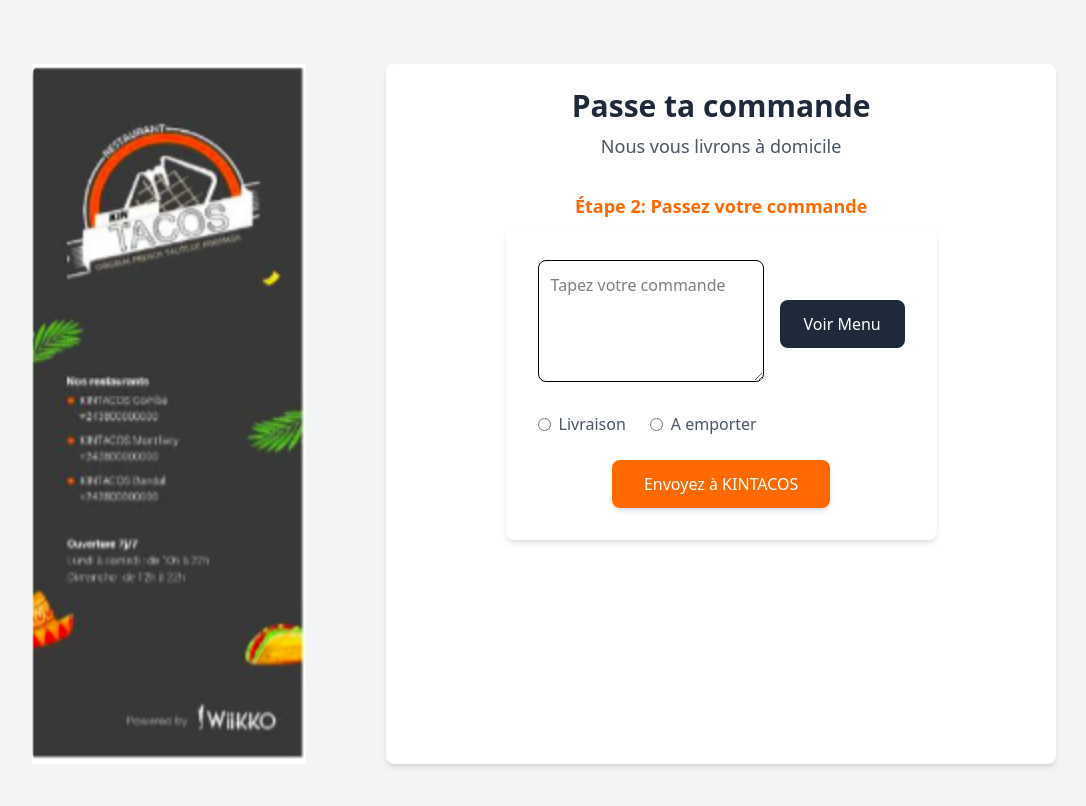
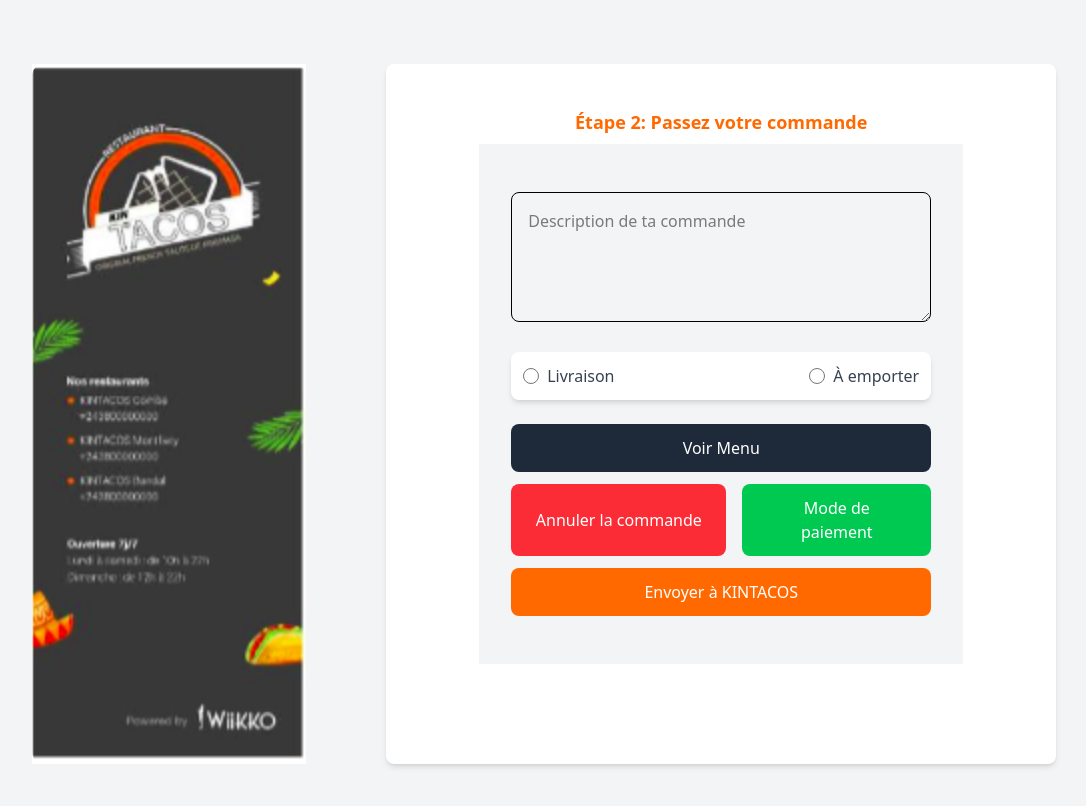
Before and after one commit to Jumvi/commandDesign, a React (Vite) app: page /command-pass in a window 1280 px wide. Shown: the top 806 px of the page, without its empty margins (96-1182 px from the left). Built offline with nearby package versions, Linux system fonts and the light colour scheme.

Commit message:
refactor: update PassCommandeData interface and improve CommandeForm structure

```diff
--- a/public/utils/types.ts
+++ b/public/utils/types.ts
@@ -14,5 +14,5 @@
 export interface PassCommandeData {
   commande: string;
   modeLivraison: "Livraison" | "A emporter";
-  optionCommande: "Livraison" | "A emporter";
+  modeCommande: "Livraison" | "A emporter";
 }
--- a/src/components/command-form.tsx
+++ b/src/components/command-form.tsx
@@ -95,7 +95,7 @@
             {...register("codePaysWhatsapp", {
               required: "Le code pays est requis",
             })}
-            defaultValue={countryCodes[0].value} // Valeur par défaut
+            defaultValue={countryCodes[0].value}
             className="bg-transparent p-2 outline-none appearance-none border-r"
           >
             {countryCodes.map((code) => (
@@ -180,7 +180,7 @@
 
       <div className="flex justify-end">
         <Link
-          to="/command-pass" // Remplacez cette URL par l'URL de la page cible
+          to="/command-pass"
           className="bg-orange-500 text-white py-2 px-6 rounded-lg hover:bg-orange-600 transition-all duration-300 shadow-md"
         >
           Suivant
--- a/src/components/command-pass.tsx
+++ b/src/components/command-pass.tsx
@@ -1,9 +1,11 @@
 import React from "react";
 import { useForm, Controller, SubmitHandler } from "react-hook-form";
 import { PassCommandeData } from "../../public/utils/types";
+import { Link } from "react-router-dom";
 
 const FormulaireCommande = () => {
   const {
+    register,
     control,
     handleSubmit,
     formState: { errors },
@@ -14,94 +16,109 @@
   };
 
   return (
-    <form
-      onSubmit={handleSubmit(onSubmit)}
-      className="p-8 bg-white rounded-lg shadow-md w-full max-w-2xl mx-auto"
-    >
-      <div className="flex flex-row items-center gap-4 mb-6">
-        <div className="flex-1">
+    <main className="bg-gray-100 py-12 px-8 flex justify-center">
+      <div className="max-w-4xl w-full flex flex-col gap-6">
+        {/* Description de la commande avec Textarea et validation */}
+        <div className="w-full">
           <textarea
-            {...control.register("commande", {
-              required: "Veuillez taper votre commande.",
+            {...register("commande", {
+              required: "La description est requise",
             })}
-            placeholder="Tapez votre commande"
+            className="border p-4 rounded-lg w-full focus:ring-2 focus:ring-orange-300 focus:outline-none transition-all duration-200"
+            placeholder="Description de ta commande"
             rows={4}
-            className={`border p-3 rounded-lg w-full focus:ring-2 focus:ring-orange-300 ${
-              errors.commande ? "border-red-500" : ""
-            }`}
           />
-          {errors.commande && typeof errors.commande.message === "string" && (
-            <p className="text-red-500 text-sm mt-2">
+          {errors.commande && (
+            <span className="text-red-500 text-sm">
               {errors.commande.message}
-            </p>
+            </span>
           )}
         </div>
 
-        <button
-          type="button"
-          className="bg-gray-800 text-white py-3 px-6 rounded-lg hover:bg-gray-700 transition-all duration-300"
-        >
-          Voir Menu
-        </button>
-      </div>
-
-      <div className="mb-6">
-        <div className="flex items-center gap-6">
-          <div className="flex items-center">
+        {/* Mode de commande avec boutons radio */}
+        <div className="w-full bg-white p-3 rounded-lg shadow-md flex flex-col gap-4">
+          <div className="flex flex-row sm:flex-row justify-between gap-4 sm:gap-6">
             <Controller
-              name="optionCommande"
               control={control}
-              rules={{ required: "Sélectionnez une option" }}
+              name="modeCommande"
+              rules={{ required: "Choisir un mode de commande" }}
               render={({ field }) => (
                 <>
-                  <input
-                    {...field}
-                    type="radio"
-                    value="Livraison"
-                    className="mr-2"
-                  />
-                  <label className="text-gray-600">Livraison</label>
+                  <label className="flex items-center gap-2">
+                    <input
+                      type="radio"
+                      {...field}
+                      value="Livraison"
+                      className="h-4 w-4 border-gray-300 rounded-full text-orange-500 focus:ring-orange-500"
+                    />
+                    <span className="text-gray-700">Livraison</span>
+                  </label>
+
+                  <label className="flex items-center gap-2">
+                    <input
+                      type="radio"
+                      {...field}
+                      value="Aemporter"
+                      className="h-4 w-4 border-gray-300 rounded-full text-orange-500 focus:ring-orange-500"
+                    />
+                    <span className="text-gray-700">À emporter</span>
+                  </label>
                 </>
               )}
             />
-          </div>
-          <div className="flex items-center">
-            <Controller
-              name="optionCommande"
-              control={control}
-              rules={{ required: "Sélectionnez une option" }}
-              render={({ field }) => (
-                <>
-                  <input
-                    {...field}
-                    type="radio"
-                    value="A emporter"
-                    className="mr-2"
-                  />
-                  <label className="text-gray-600">A emporter</label>
-                </>
-              )}
-            />
+            {errors.modeCommande && typeof errors.modeCommande !== "string" && (
+              <span className="text-red-500 text-sm">
+                {errors.modeCommande?.message}
+              </span>
+            )}
           </div>
         </div>
 
-        {errors.optionCommande &&
-          typeof errors.optionCommande.message === "string" && (
-            <p className="text-red-500 text-sm mt-2">
-              {errors.optionCommande.message}
-            </p>
-          )}
+        {/* Section des boutons */}
+        <div className="flex flex-col gap-3">
+          {/* Voir Menu */}
+          <div className="flex gap-4">
+            <Link to="/menu" className="w-full">
+              <button
+                type="button"
+                className="bg-gray-800 text-white py-3 px-3 rounded-lg hover:bg-gray-700 transition-all duration-300 w-full"
+              >
+                Voir Menu
+              </button>
+            </Link>
+          </div>
+
+          {/* Annuler la commande et Mode de paiement */}
+          <div className="flex gap-4">
+            <button
+              type="button"
+              className="bg-red-500 text-white py-3 px-6 rounded-lg hover:bg-red-400 transition-all duration-300 w-full"
+            >
+              Annuler la commande
+            </button>
+            <Link to="/payment" className="w-full">
+              <button
+                type="button"
+                className="bg-green-500 text-white py-3 px-6 rounded-lg hover:bg-green-400 transition-all duration-300 w-full"
+              >
+                Mode de paiement
+              </button>
+            </Link>
+          </div>
+
+          {/* Envoyer à KINTACOS */}
+          <div className="flex justify-center">
+            <button
+              type="submit"
+              className="bg-orange-500 text-white py-3 px-8 rounded-lg hover:bg-orange-600 transition-all duration-300 w-full"
+              onClick={handleSubmit(onSubmit)}
+            >
+              Envoyer à KINTACOS
+            </button>
+          </div>
+        </div>
       </div>
-
-      <div className="flex justify-center">
-        <button
-          type="submit"
-          className="bg-orange-500 text-white py-3 px-8 rounded-lg hover:bg-orange-600 transition-all duration-300 shadow-md"
-        >
-          Envoyez à KINTACOS
-        </button>
-      </div>
-    </form>
+    </main>
   );
 };
 
--- a/src/pages/command-second-page.tsx
+++ b/src/pages/command-second-page.tsx
@@ -10,11 +10,7 @@
         <aside className="black-bg bg-white">
           <CommandAside />
         </aside>
-        <section className="align-center md:w-2/3 bg-white rounded-lg shadow-md p-6">
-          <h1 className="text-3xl font-semibold text-gray-800 mb-2">
-            Passe ta commande
-          </h1>
-          <p className="text-lg text-gray-600">Nous vous livrons à domicile</p>
+        <section className="align-center md:w-2/3 bg-white rounded-lg shadow-md p-3">
           <div className="mt-8">
             <h2 className="text-lg font-semibold text-orange-500 mb-2">
               Étape 2: Passez votre commande
```
